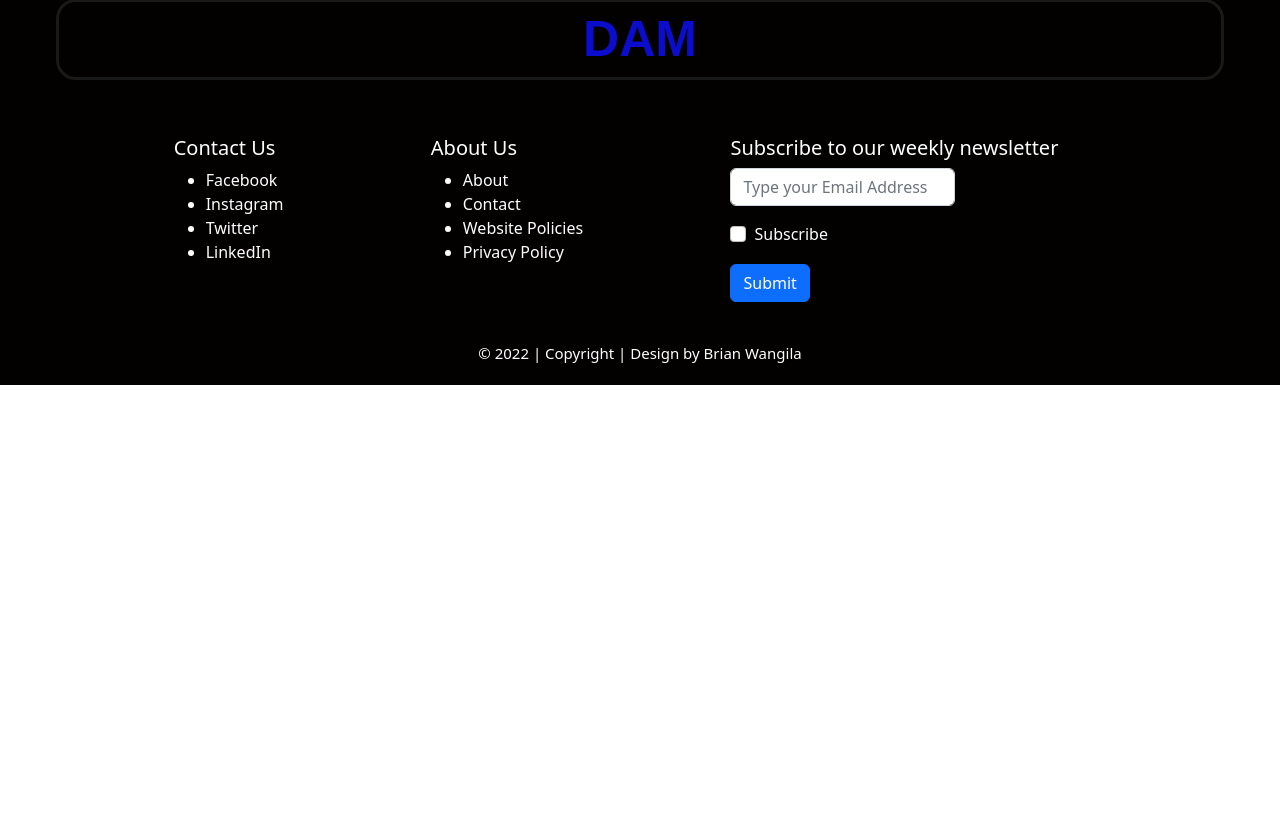
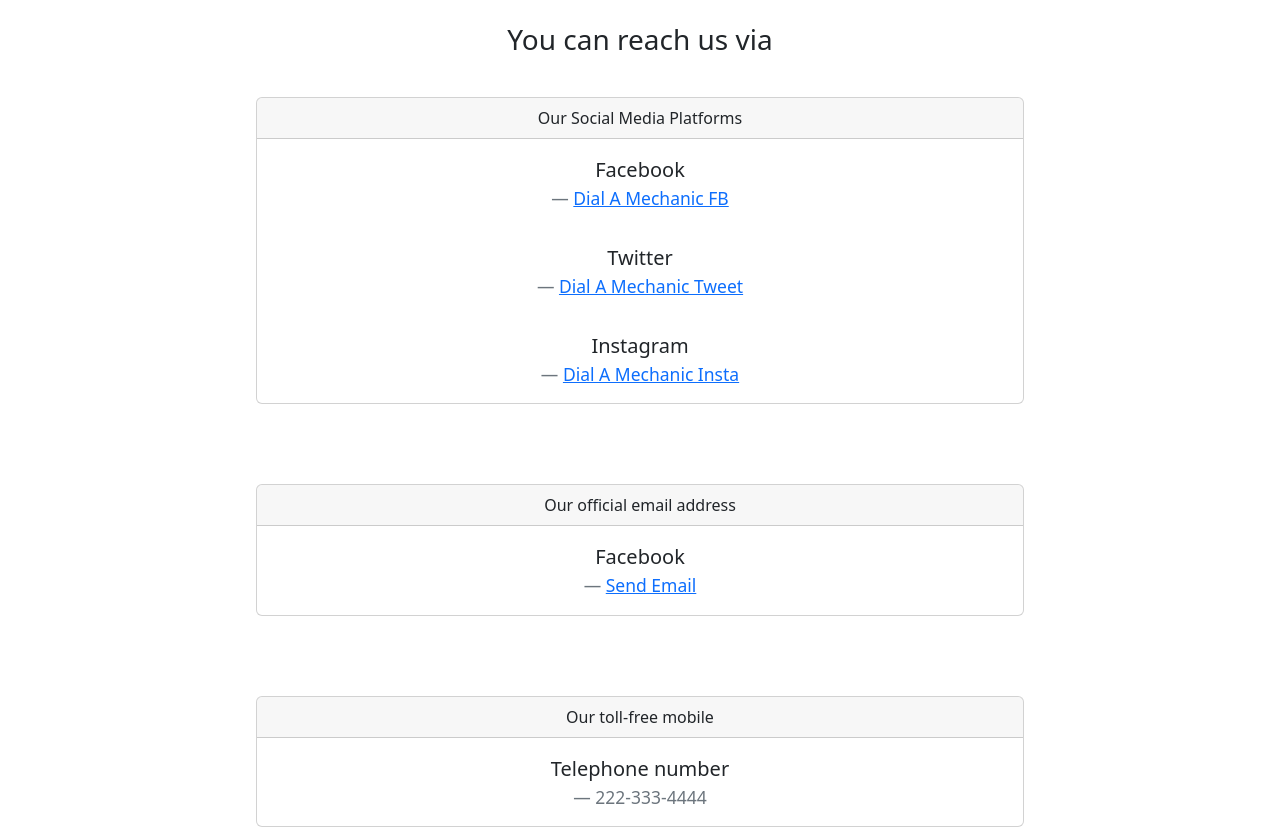
Before and after one commit to BrianWangila/Dial-A-Mechanic, a React (Create React App) app: page /search in a window 1280 px wide. Shown: the part 537-1366 px from the top of the page. Before the commit the page ends 922 px from the top, so only its background shows below. Built offline with nearby package versions, Linux system fonts and the light colour scheme.

Commit message:
create contact us component

```diff
--- a/src/components/ContactUs.js
+++ b/src/components/ContactUs.js
@@ -5,6 +5,55 @@ import React from "react";
 export default function ContactUs (){
 
   return (
-    <div></div>
+    <center style={{width: 60+"vw", margin: "auto", marginTop: 10+"vh", marginBottom: 10+"vh"}}>
+      <h3 style={{marginBottom: 5+"vh"}}>You can reach us via</h3>
+      <div class="card">
+        <div class="card-header">
+          Our Social Media Platforms
+        </div>
+        <div class="card-body">
+          <blockquote class="blockquote mb-0">
+            <p>Facebook</p>
+            <footer class="blockquote-footer"><a href="www.facebook.com" title="Facebook">Dial A Mechanic FB</a></footer>
+          </blockquote>
+        </div>
+        <div class="card-body">
+          <blockquote class="blockquote mb-0">
+            <p>Twitter</p>
+            <footer class="blockquote-footer"><a href="www.twitter.com" title="Twitter">Dial A Mechanic Tweet</a></footer>
+          </blockquote>
+        </div>
+        <div class="card-body">
+          <blockquote class="blockquote mb-0">
+            <p>Instagram</p>
+            <footer class="blockquote-footer"><a href="www.instagram.com" title="Instagram">Dial A Mechanic Insta</a></footer>
+          </blockquote>
+        </div>
+      </div>
+
+      <div class="card" style={{marginTop: 10+"vh", marginBottom: 10+"vh"}}>
+        <div class="card-header">
+          Our official email address
+        </div>
+        <div class="card-body">
+          <blockquote class="blockquote mb-0">
+            <p>Facebook</p>
+            <footer class="blockquote-footer"><a href="info@dam.com" title="Email">Send Email</a></footer>
+          </blockquote>
+        </div>
+      </div>
+
+      <div class="card" style={{marginTop: 10+"vh", marginBottom: 10+"vh"}}>
+        <div class="card-header">
+          Our toll-free mobile
+        </div>
+        <div class="card-body">
+          <blockquote class="blockquote mb-0">
+            <p>Telephone number</p>
+            <footer class="blockquote-footer"><a tel="222-333-444" title="tel">222-333-4444</a></footer>
+          </blockquote>
+        </div>
+      </div>
+    </center>
   )
 }
--- a/src/components/Login.js
+++ b/src/components/Login.js
@@ -1,20 +1,31 @@
 import React, { useState } from "react";
-import { Link } from "react-router-dom";
+import { Link, useNavigate } from "react-router-dom";
 
 
-export default function Login(){
+export default function Login({onLogIn}){
 
-  const [email, setEmail] = useState("")
-  const [password, setPassword] = useState("")
+  const [credentials, setCredentials] = useState({
+    email: "",
+    password: ""
+  })
+
+  const navigate = useNavigate()
+
+  function handleChange(e){
+    setCredentials({
+      ...credentials, [e.target.name]: e.target.value
+    })
+  }
 
   function handleSubmit(e){
     e.preventDefault()
 
     e.target.reset();
 
+    onLogIn()
+    navigate.push("/")
 
-    setEmail("")
-    setPassword("")
+
   }
 
   return(
@@ -25,18 +36,28 @@ export default function Login(){
     <form className="login" onSubmit={handleSubmit}>
       <div className="mb-6">
         <label className="form-label">Email address</label>
-        <input type="email" value={email} className="form-control" placeholder="johndoe@mail.com" required onChange={(e) => setEmail(e.target.value)}/>
+        <input
+          type="email"
+          name="email"
+          value={credentials.email}
+          className="form-control"
+          placeholder="johndoe@mail.com" required
+          onChange={handleChange}/>
         <div className="form-text">Your email will not be shared</div>
       </div>
+
       <div className="mb-3">
         <label className="form-label">Password</label>
-        <input type="password" value={password} className="form-control" required onChange={(e) => setPassword(e.target.value)}/>
+        <input
+          type="password"
+          name="password"
+          value={credentials.password}
+          className="form-control" required
+          onChange={handleChange}/>
       </div>
-      <div className="mb-3 form-check">
-        <input type="checkbox" className="form-check-input" />
-        <label className="">Receive weekly newsletters</label>
-      </div>
-      <Link to="/mechanic/create-account"><button type="submit" className="btn btn-primary">Login</button></Link>
+
+      {/* <Link to="/mechanic/create-account"><button type="submit" className="btn btn-primary">Login</button></Link> */}
+      <button type="submit" className="btn btn-primary">Login</button>
     </form>
     </center>
   )
--- a/src/components/MechanicForm.js
+++ b/src/components/MechanicForm.js
@@ -6,7 +6,7 @@ import { Link } from "react-router-dom";
 const POST_DATA = "https://gentle-tundra-19961.herokuapp.com/mechanics"
 // const popoverList = [...popoverTriggerList].map(popoverTriggerEl => new bootstrap.Popover(popoverTriggerEl))
 
-export default function MechanicForm({onHandleAddSubmit}){
+export default function MechanicForm({onHandleAddSubmit, onFillForm}){
 
   const [image, setImage] = useState("")
   const [category, setCategory] = useState("Heavy Machinery")
@@ -47,14 +47,15 @@ export default function MechanicForm({onHandleAddSubmit}){
     .then((resp) => resp.json())
     .then((addedData) => onHandleAddSubmit(addedData))
 
+    alert("Your details have been submitted. \n Go to Home page to view.")
+
   }
-
 
 
   return(
     <div>
       <center style={{padding: 5+"vh"}}><h3>Thank you for joining <span>DAM</span> in the quest <br></br> to serve our clients better</h3></center>
-      <form className="login" style={{width: 50+"vw", margin:"auto", marginTop: 20+"px"}} onSubmit={handleSubmit}>
+      <form className="login" style={{width: 50+"vw", margin:"auto", marginTop: 20+"px"}} onSubmit={handleSubmit} >
         <h6>Kindly, provide accurate information</h6>
         <select className="mb-3 form-select form-select-sm" onChange={(e) => setCategory(e.target.value)}>
           <option defaultValue="Select Category">Select Category</option>
@@ -132,9 +133,8 @@ export default function MechanicForm({onHandleAddSubmit}){
           <input type="checkbox" className="form-check-input" required/>
           <label className="form-check-label">Create account</label>
         </div>
+        <button type="submit" className="btn btn-primary">Join DAM</button>
 
-        <Link to="/"><button type="submit" className="btn btn-primary">Join DAM</button></Link>
-        <button>Try</button>
       </form>
 
     </div>
```
